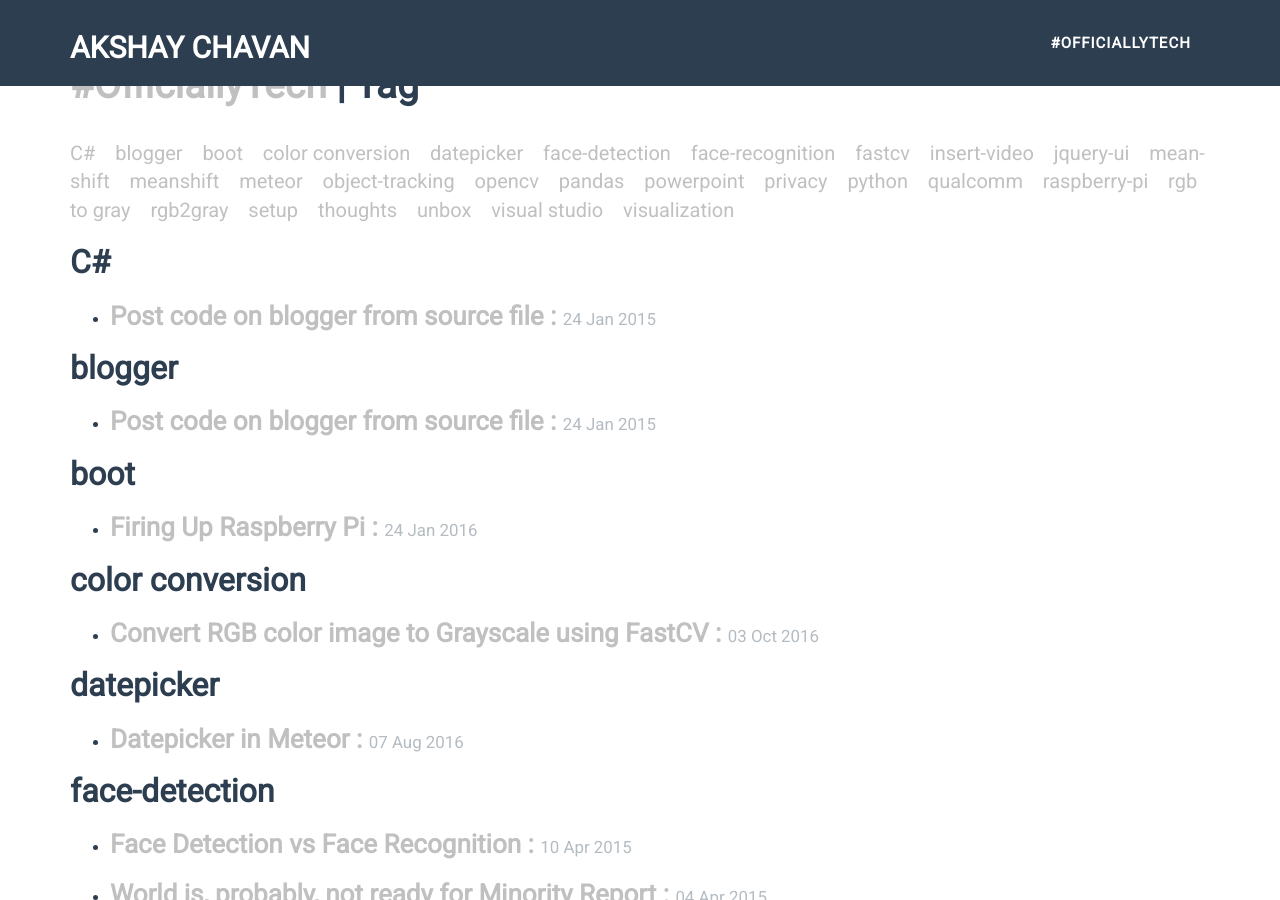
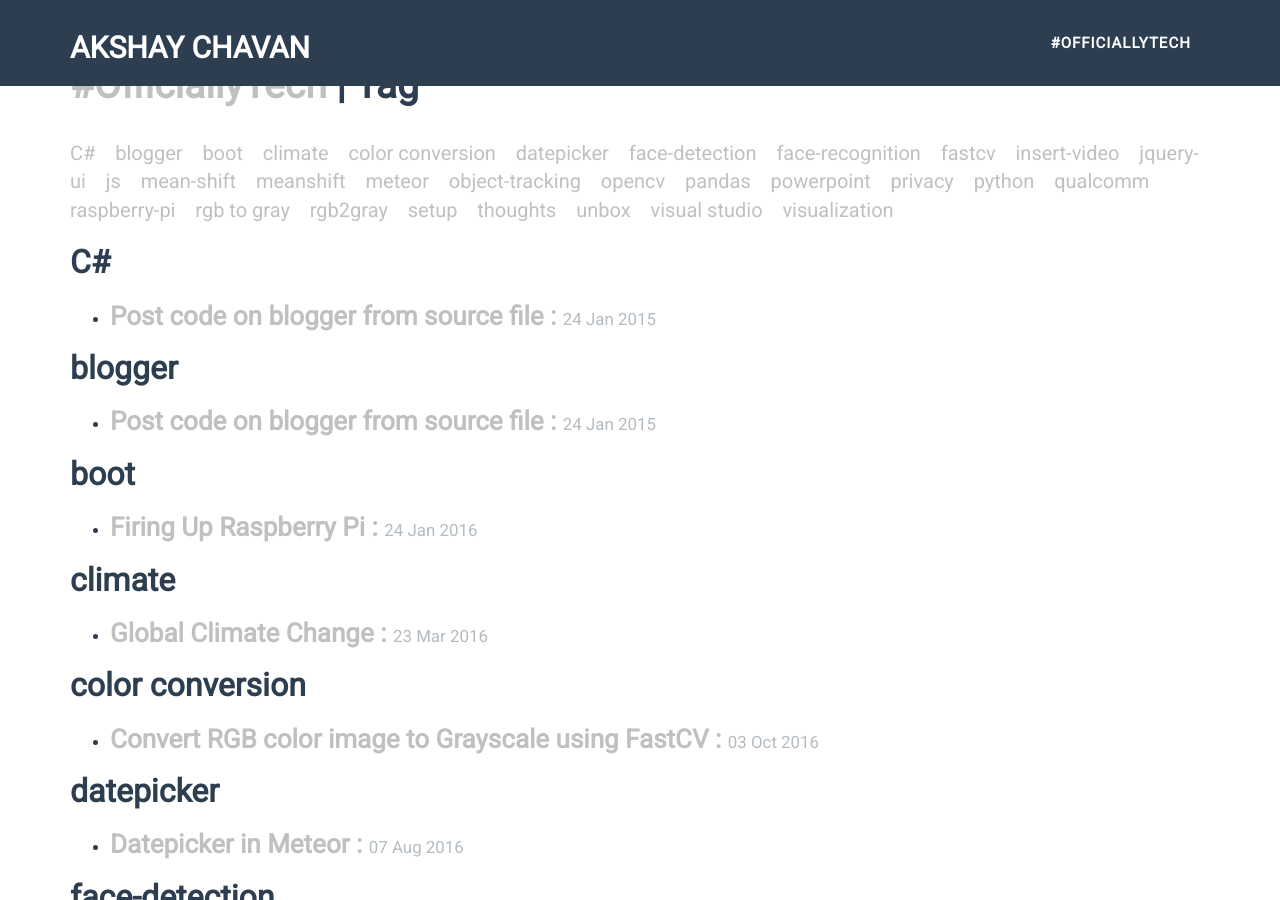
Before and after one commit to arccoder/arccoder.github.io, a Jekyll site: the page built from blog/tag.html, in a window 1280 px wide and 900 px high. Built offline with Jekyll 4.4.1, drawn with Linux system fonts in a browser that asks for light colours; nearby versions of some CDN libraries; some web fonts are replaced; some of the changed text lies outside the part shown.

Commit message:
Update 2016-03-23-global-climate-change.md

```diff
--- a/_posts/2016-03-23-global-climate-change.md
+++ b/_posts/2016-03-23-global-climate-change.md
@@ -1,8 +1,8 @@
 ---
 layout: post
 title: Global Climate Change
-category: Technology
-tags: [visualization]
+category: Tech
+tags: [visualization, js, climate]
 ---
 
 <html>
```
